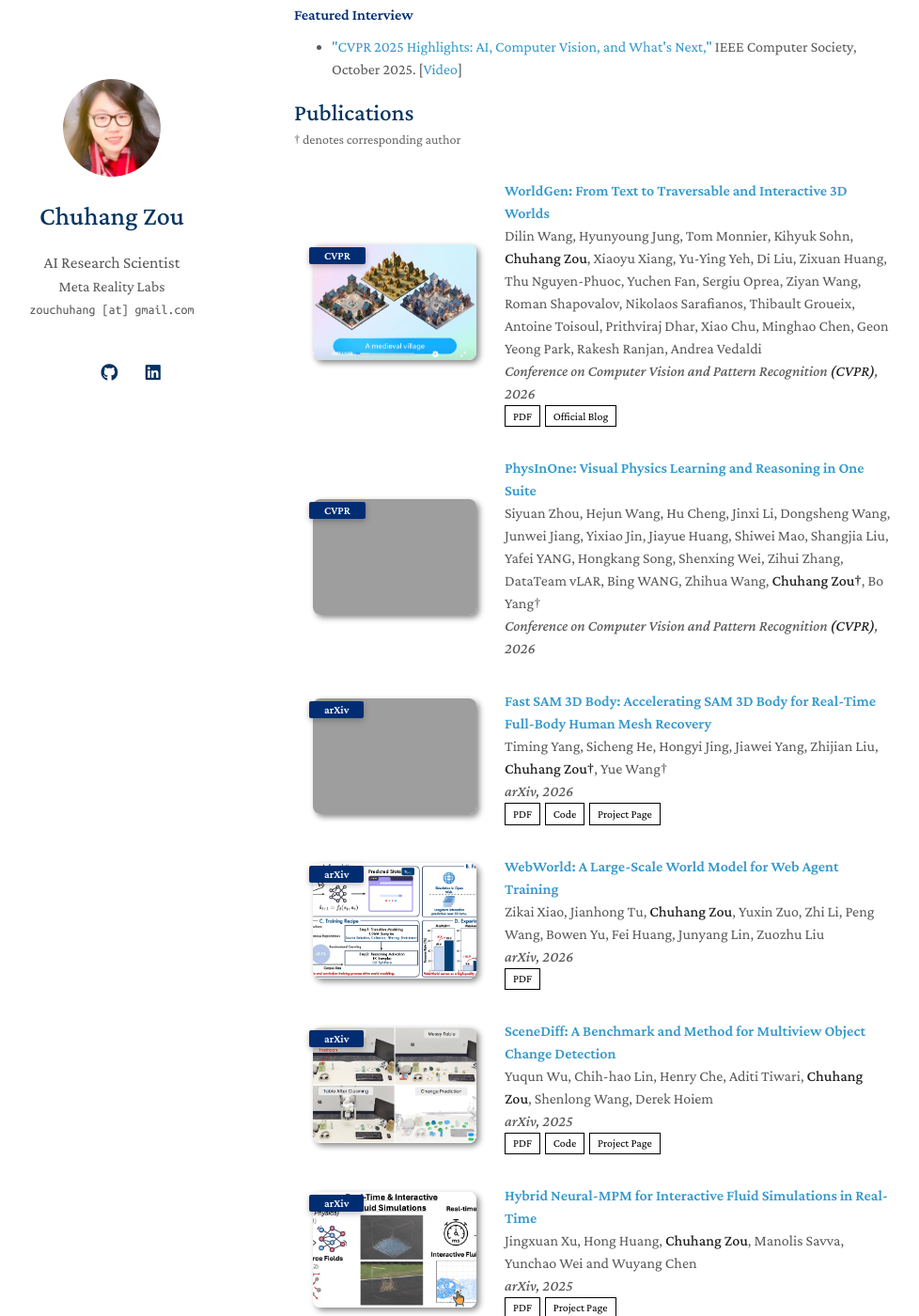
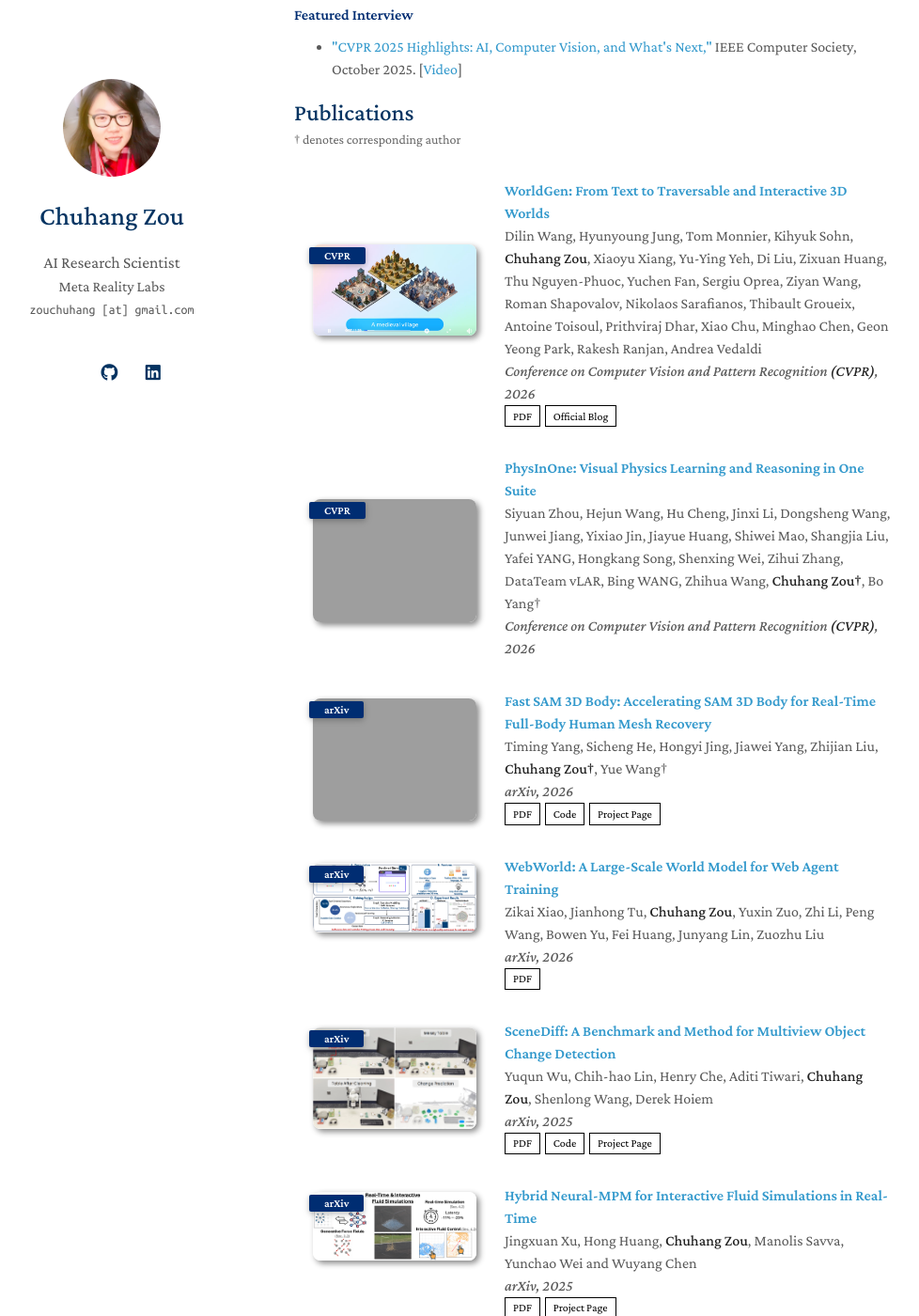
Before and after one commit to zouchuhang/zouchuhang.github.io, a Jekyll site: the page built from index.md, in a window 1280 px wide and 1400 px high, scrolled down 722 px. Shown: the whole window at 94% size, without its empty margins (157-1135 px from the left). Built offline with Jekyll 4.4.1, drawn with Linux system fonts in a browser that asks for light colours; a style sheet for code colours, icons or effects is not loaded.

Commit message:
Fix teaser image cropping: use object-fit contain instead of cover

```diff
--- a/assets/css/publications.css
+++ b/assets/css/publications.css
@@ -81,4 +81,4 @@
 
 .publications ol.bibliography li div.abstract.hidden.open { border-color: var(--global-text-color); }
 
-.publications ol.bibliography li .teaser { border-radius: 8px; box-shadow: 3px 3px 6px #888; height: 123px; width: 270px; margin-top: 5px; margin-left: 5px; margin-bottom: 5px; object-fit: cover; }
+.publications ol.bibliography li .teaser { border-radius: 8px; box-shadow: 3px 3px 6px #888; width: 270px; margin-top: 5px; margin-left: 5px; margin-bottom: 5px; object-fit: contain; height: auto; max-height: 180px; }
```
